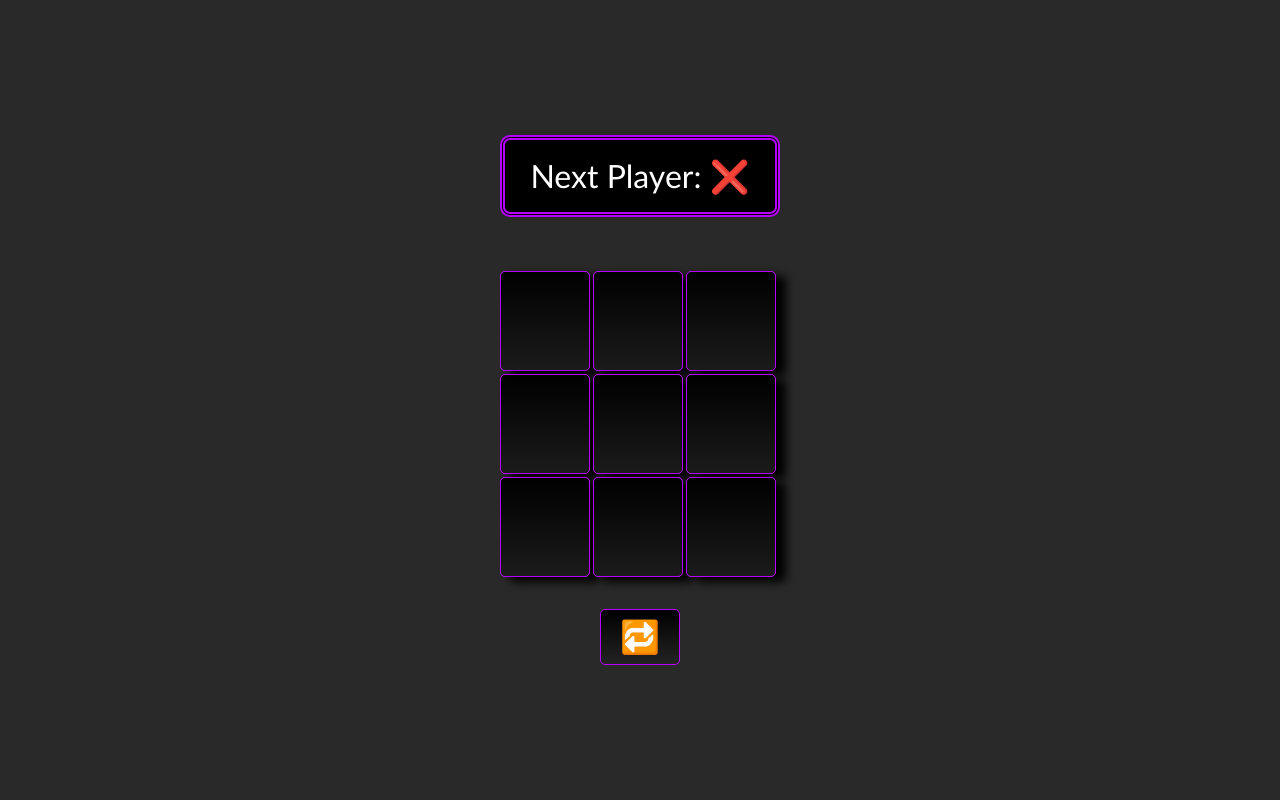
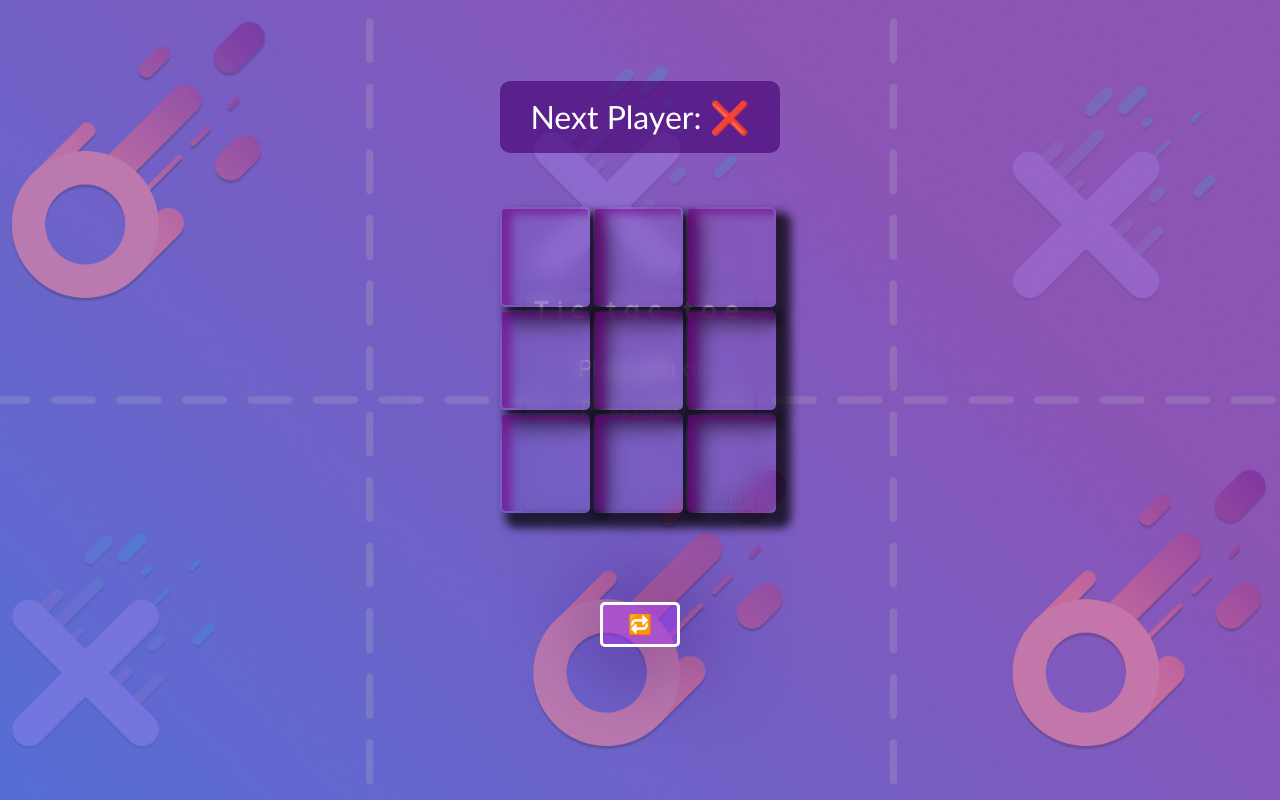
Before and after one commit to SarJ2004/TicTacToe-Mobile, a React (Vite) app: page / in a window 1280 px wide. Built offline with nearby package versions, Linux system fonts and the light colour scheme.

Commit message:
updated UI and added history

```diff
--- a/src/App.jsx
+++ b/src/App.jsx
@@ -135,15 +135,31 @@ export default function Game() {
     //alternating between true and false for odd and even steps of moves
   }
 
+  const moves = history.map((squares, move) => {
+    let description;
+    if (move > 0) {
+      description = "◀️" + move;
+    } else {
+      description = "🔁";
+    }
+    return (
+      <li key={move} id={move}>
+        {/* we need to add id to each rendered list to diffrerentiate  it from its siblings */}
+        <button onClick={() => jumpTo(move)} className="history">
+          {description}
+        </button>
+      </li>
+    );
+  });
+
   return (
     <div className="game">
       <div className="game-board">
         <Board xIsNext={xIsNext} squares={currentSquares} onPlay={handlePlay} />
       </div>
+
       <div className="game-info">
-        <button onClick={() => jumpTo(0)} className="history">
-          🔁
-        </button>
+        <ul>{moves}</ul>
       </div>
     </div>
   );
--- a/src/style.css
+++ b/src/style.css
@@ -10,21 +10,29 @@ body {
     display: flex;
     align-items: center;
     justify-content: center;
-    background-color: rgb(41, 41, 41);
+    background-image: url('./ttc.jpeg');
+    background-position: center;
+    background-size: cover;
 }
 
 .square {
-    background-color: white;
-    border: 1px solid #b700ff;
+    background-color: transparent;
+    border: 2px solid transparent;
+    backdrop-filter: blur(10px);
     outline: none;
     padding: 2rem;
-    background-image: linear-gradient(black, rgb(28, 27, 27));
+    /* background-image: linear-gradient(black, rgb(28, 27, 27)); */
+    /* border: 2px inset rgb(88, 9, 100); */
     color: white;
     font-weight: 800;
-    font-size: 1.5rem;
+    font-size: 1.7rem;
     border-radius: 5px;
-    box-shadow: 10px 5px 10px black;
+    box-shadow: 10px 10px 10px 5px rgba(0, 0, 0, 0.73), 10px 5px 10px rgba(116, 0, 134, 0.605) inset;
+    -webkit-backdrop-filter: blur(10px);
 
+    display: flex;
+    align-items: center;
+    justify-content: center;
     width: 90px;
     height: 100px;
     cursor: pointer;
@@ -64,8 +72,9 @@ body {
     font-size: 2rem;
     font-family: 'Gill Sans', 'Gill Sans MT', Calibri, 'Trebuchet MS', sans-serif;
     color: white;
-    border: 5px double rgb(183, 0, 255);
-    background-color: black;
+    /* border: 5px double rgb(183, 0, 255); */
+    background-color: rgba(68, 0, 113, 0.626);
+
     padding: 1rem;
     text-align: center;
     border-radius: 10px;
@@ -74,26 +83,29 @@ body {
 
 .game {
     display: flex;
-    gap: 2rem;
+    gap: 1rem;
     flex-direction: column;
     align-items: center;
 
 }
 
-
+.game-board {}
 
 .history {
     padding: .5rem;
-    background-color: rgb(41, 41, 41);
+    background-color: rgba(157, 54, 225, 0.579);
+    /* box-shadow: 2px 2px 2px 2px rgba(0, 0, 0, 0.651) inset; */
+    /* opacity: 70%; */
     outline: none;
-    border: 1px solid rgb(183, 0, 255);
-    font-size: 2rem;
+    border: 3px solid white;
+    font-size: 1.2rem;
+    box-shadow: 2px 2px 100px 1px rgb(51, 1, 103);
     color: white;
     width: 5rem;
     border-radius: 5px;
     cursor: pointer;
     transition: all 100ms ease-in-out;
-    background-image: linear-gradient(black, rgb(35, 35, 35));
+    -webkit-backdrop-filter: blur(5px);
     transition: all 100ms ease-in-out;
     user-select: none;
     -moz-user-select: none;
@@ -104,10 +116,24 @@ body {
     tap-highlight-color: transparent;
 }
 
+li {
+    list-style-type: none;
+}
+
+ul {
+    gap: .3rem;
+    display: flex;
+    align-items: center;
+    justify-content: center;
+    width: 300px;
+    height: 190px;
+    flex-wrap: wrap;
+}
+
 
 .history:active {
     scale: .95;
-    box-shadow: 2px 2px 2px rgb(59, 40, 40);
+
 }
 
 .win-square {
```
Also changed, not shown: src/App-mob.jsx (renamed from src/App-pc.jsx, +44 -31 lines), firebase.json (added), src/ttc.jpeg (added), 1 other file (tests, documents, lock files or other folders).
